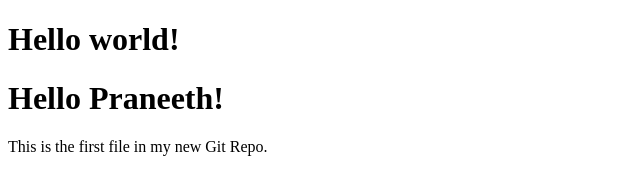
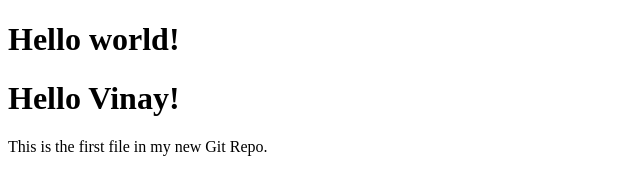
Before and after one commit to praneeth212/practice, a plain HTML site: page index.html in a window 1280 px wide. Shown: the whole page, without its empty margins (0-640 px from the left). Drawn offline with Linux system fonts and the light colour scheme.

Commit message:
Updated using emergency-fix

```diff
--- a/index.html
+++ b/index.html
@@ -6,7 +6,7 @@
   </head>
   <body>
     <h1>Hello world!</h1>
-    <div><h1>Hello Praneeth!</h1></div>
+    <div><h1>Hello Vinay!</h1></div>
     <p>This is the first file in my new Git Repo.</p>
   </body>
 </html>
```
